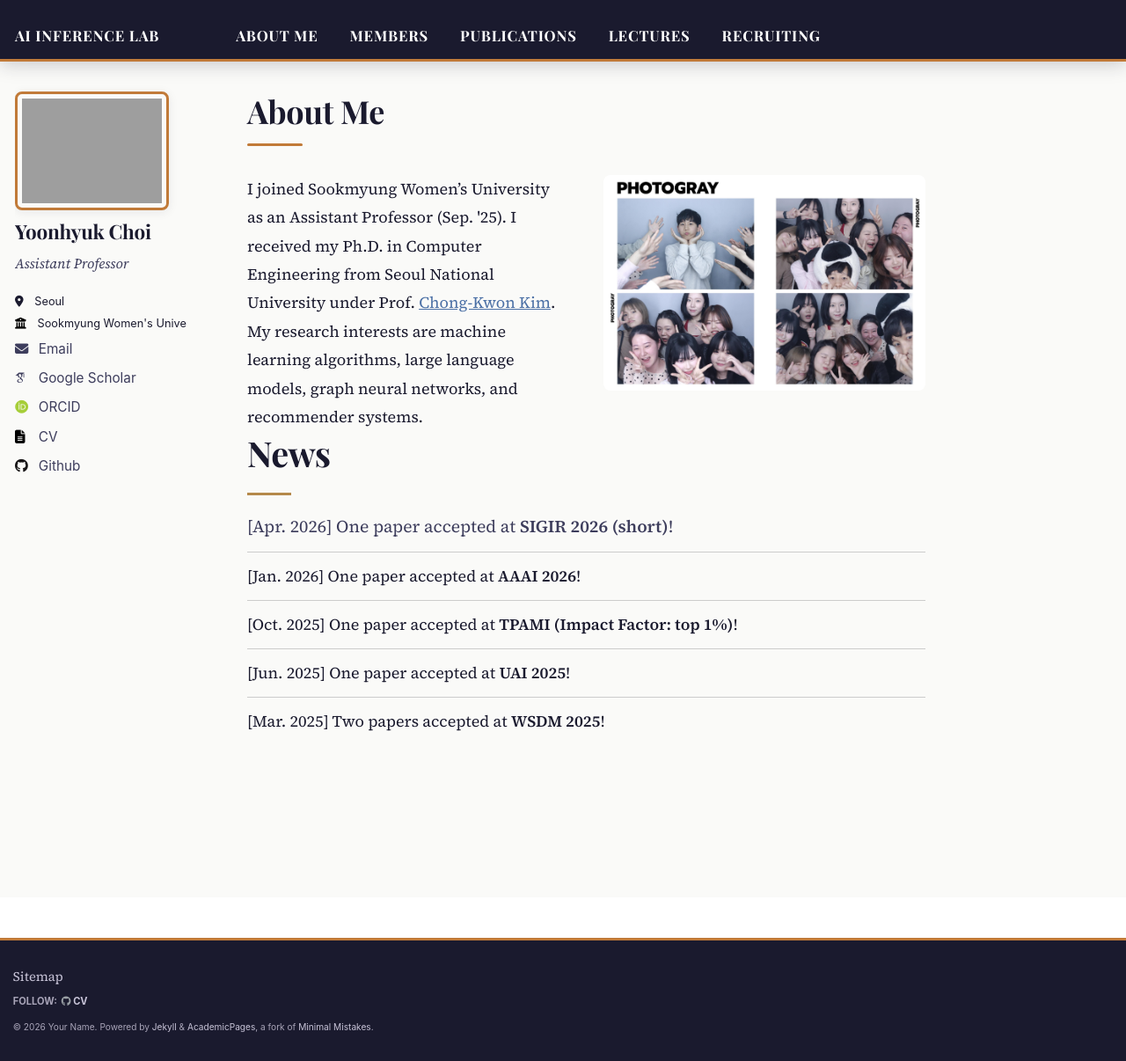
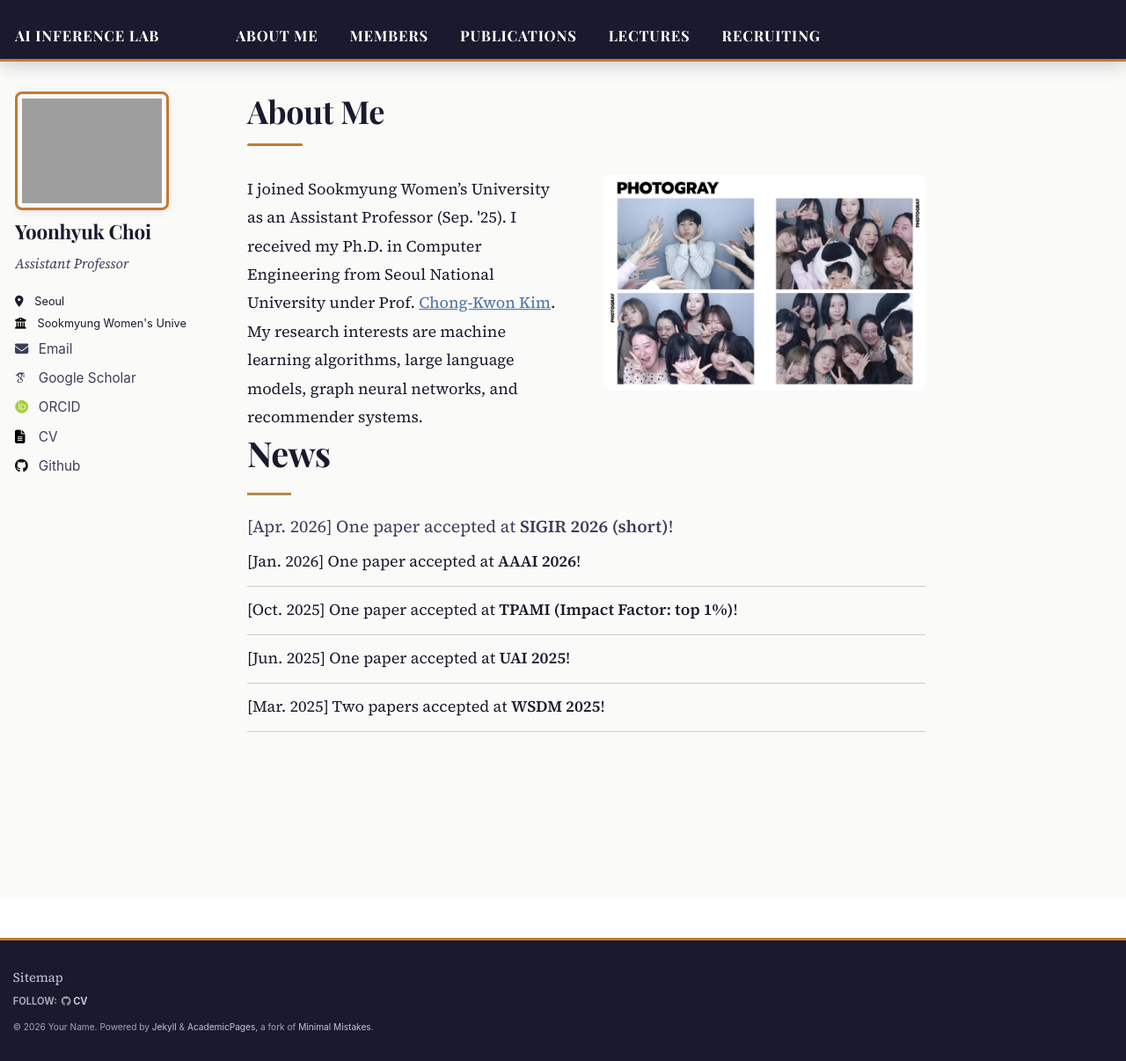
Before and after one commit to ChoiYoonHyuk/ChoiYoonHyuk.github.io, a Jekyll site: the page built from _pages/about.md, in a window 1280 px wide and 1206 px high. Shown: the whole window at 88% size. Built offline with Jekyll 4.4.1, drawn with Linux system fonts in a browser that asks for light colours; some web fonts are replaced.

Commit message:
Update about.md

```diff
--- a/_pages/about.md
+++ b/_pages/about.md
@@ -25,7 +25,7 @@ News
 
 {% for item in site.data.news %}
 <p style="margin: 0.3em 0;">[{{ item.date }}] {{ item.text | markdownify | remove: "<p>" | remove: "</p>" }}</p>
-{% unless forloop.last %}<hr style="border: none; border-top: 0.5px solid #ccc; margin: 0.6em 0;">{% endunless %}
+{% unless forloop.first %}<hr style="border: none; border-top: 0.5px solid #ccc; margin: 0.6em 0;">{% endunless %}
 {% endfor %}
 
 
```
